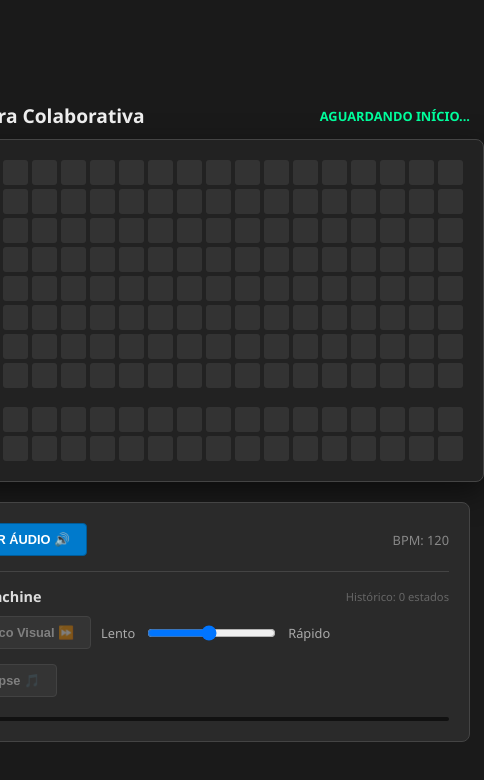
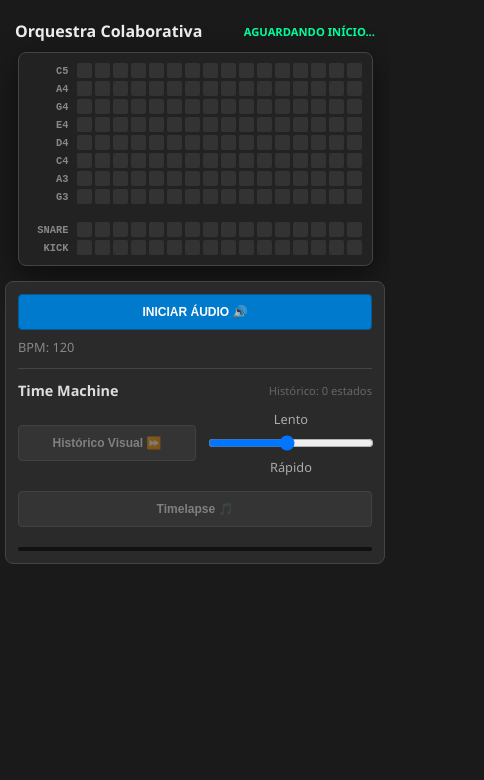
Before and after one commit to mulirow/orquestra-colaborativa, a website: page public/index.html in a window 390 px wide. Shown: the whole page, 484 px wide, since content can reach past the window. Drawn offline with nearby package versions, Linux system fonts and the light colour scheme; no server answers.

Commit message:
added responsive layout for mobile, tablets and other screens

```diff
--- a/public/index.html
+++ b/public/index.html
@@ -11,7 +11,7 @@
 
 <body>
 
-    <div style="display: flex; justify-content: space-between; width: 550px; align-items: center; margin-bottom: 10px;">
+    <div style="display: flex; justify-content: space-between; width: 100%; max-width: 550px; align-items: center; margin-bottom: 10px; padding: 0 10px; box-sizing: border-box;">
         <h1 style="margin:0; font-size: 1.2rem;">Orquestra Colaborativa</h1>
         <div id="statusText">AGUARDANDO INÍCIO...</div>
     </div>
--- a/public/style.css
+++ b/public/style.css
@@ -20,6 +20,8 @@ body {
     display: flex;
     flex-direction: column;
     gap: 4px;
+    max-width: 100%;
+    box-sizing: border-box;
 }
 
 .seq-row { display: flex; align-items: center; gap: 5px; }
@@ -59,7 +61,8 @@ body {
     background: #2a2a2a;
     padding: 20px;
     border-radius: 8px;
-    width: 550px;
+    width: 100%;
+    max-width: 550px;
     box-sizing: border-box;
     border: 1px solid #444;
 }
@@ -113,3 +116,137 @@ input[type=range] { cursor: pointer; }
 }
 
 #statusText { font-size: 0.8rem; color: #00ff9d; font-weight: bold; }
+
+/* ==================== RESPONSIVE DESIGN ==================== */
+
+/* Tablets e telas médias */
+@media (max-width: 768px) {
+    body {
+        padding: 10px;
+    }
+
+    #sequencer-container {
+        padding: 15px;
+    }
+
+    #controls {
+        padding: 15px;
+    }
+
+    .cell {
+        width: 20px;
+        height: 20px;
+    }
+
+    .row-label {
+        width: 50px;
+        font-size: 0.7rem;
+    }
+
+    .control-section {
+        flex-wrap: wrap;
+        gap: 10px;
+    }
+
+    .slider-container {
+        flex-wrap: wrap;
+        justify-content: center;
+    }
+}
+
+/* Mobile pequeno */
+@media (max-width: 480px) {
+    body {
+        padding: 5px;
+        min-height: 100vh;
+        justify-content: flex-start;
+        padding-top: 20px;
+    }
+
+    h1 {
+        font-size: 1rem !important;
+    }
+
+    #statusText {
+        font-size: 0.7rem !important;
+    }
+
+    #sequencer-container {
+        padding: 10px;
+        gap: 3px;
+    }
+
+    .cell {
+        width: 15px;
+        height: 15px;
+        border-radius: 2px;
+    }
+
+    .row-label {
+        width: 40px;
+        font-size: 0.65rem;
+        padding-right: 5px;
+    }
+
+    .row-cells {
+        gap: 3px;
+    }
+
+    .seq-row {
+        gap: 3px;
+    }
+
+    #controls {
+        padding: 12px;
+        margin-top: 15px;
+    }
+
+    .control-section {
+        flex-direction: column;
+        align-items: flex-start;
+        gap: 8px;
+        margin-bottom: 12px;
+        padding-bottom: 12px;
+    }
+
+    button {
+        width: 100%;
+        padding: 10px;
+        font-size: 0.75rem;
+    }
+
+    .slider-container {
+        width: 100%;
+        flex-direction: column;
+        gap: 5px;
+    }
+
+    #speedRange {
+        width: 100%;
+    }
+}
+
+/* Mobile muito pequeno */
+@media (max-width: 360px) {
+    .cell {
+        width: 12px;
+        height: 12px;
+    }
+
+    .row-label {
+        width: 35px;
+        font-size: 0.6rem;
+    }
+
+    .row-cells {
+        gap: 2px;
+    }
+
+    .seq-row {
+        gap: 2px;
+    }
+
+    h1 {
+        font-size: 0.9rem !important;
+    }
+}
```
